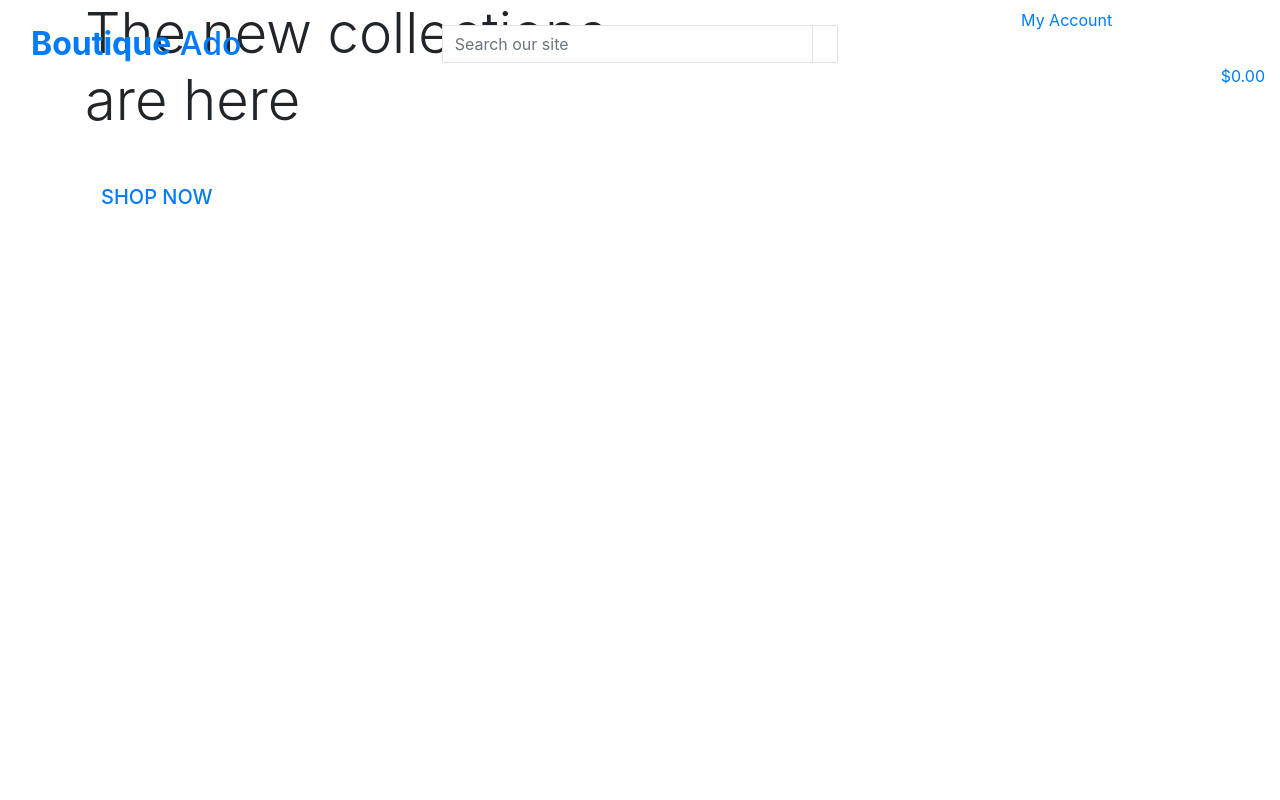
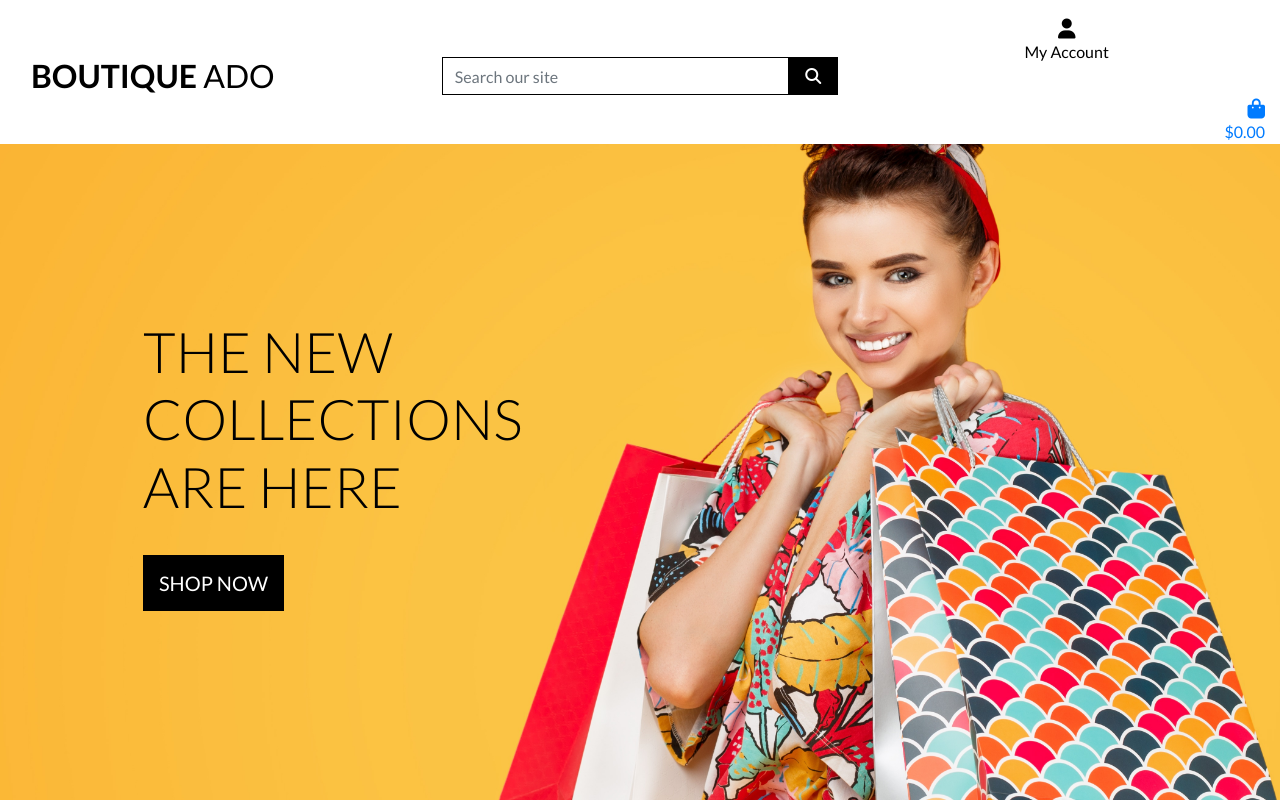
Before and after one commit to mikiburgess/Boutique_Ado, a Django app: page / in a window 1280 px wide. Run offline with Django 3.2, Linux system fonts and the light colour scheme; some libraries are stand-ins or nearby versions.

Commit message:
UPDATE: Complete home page header and css

```diff
--- a/boutique_ado/urls.py
+++ b/boutique_ado/urls.py
@@ -15,9 +15,11 @@ Including another URLconf
 """
 from django.contrib import admin
 from django.urls import path, include
+from django.conf import settings
+from django.conf.urls.static import static
 
 urlpatterns = [
     path('admin/', admin.site.urls),
     path('accounts/', include('allauth.urls')),
     path('', include('home.urls')),
-]
+] + static(settings.MEDIA_URL, document_root=settings.MEDIA_ROOT)
--- /dev/null
+++ b/static/css/base.css
@@ -0,0 +1,84 @@
+/* Allow h-100 classes and vertical centering to work */
+html {
+    height: 100%;
+}
+
+/* ensure background image stays center of page */
+body {
+    background: url('../../media/homepage_background_cropped.jpg') no-repeat center center fixed;
+    background-size: cover;
+    height: calc(100vh - 164px);
+    color: #555;
+    font-family: 'Lato';
+}
+
+/* from Bulma. Ensures font awesome icons stay centered and correctly sized, unless we change it */
+.icon {
+    align-items: center;
+    display: inline-flex;
+    justify-content: center;
+    height: 1.5rem;
+    width: 1.5rem;
+}
+
+.logo-font {
+    text-transform: uppercase;
+}
+
+.main-logo-link {
+    width: fit-content;
+}
+
+.shop-now-button {
+    background: black;
+    color: white;
+    min-width: 260px;
+}
+
+.btn-black {
+    background: black;
+    color: white;
+}
+
+.shop-now-button:hover,
+.shop-now-button:active,
+.shop-now-button:focus,
+.btn-black:hover,
+.btn-black:active,
+.btn-black:focus {
+    background: #222;
+    color: white;
+}
+
+.text-black {
+    color: #000 !important;
+}
+
+.border-black {
+    border: 1px solid black !important;
+}
+
+
+/* -------------------------------------------- MEDIA QUERIES */
+
+/* Slightly larger container on xl screens */
+@media (min-width: 1200px) {
+    .container {
+        max-width: 80%;
+    }
+}
+
+/* fixed top navbar only on medium and up */
+@media (min-width: 992px) {
+    .fixed-top-desktop-only {
+        position: fixed;
+        top: 0;
+        right: 0;
+        left: 0;
+        z-index: 1030;
+    }
+
+    .header-container {
+        padding-top: 164px;
+    }
+}
--- a/templates/base.html
+++ b/templates/base.html
@@ -1,3 +1,5 @@
+{% load static %}
+
 <!doctype html>
 <html lang="en">
   <head>
@@ -13,7 +15,11 @@
 
     <!-- Stylesheets -->
     {% block core_css %}
-        <link rel="stylesheet" href="https://cdn.jsdelivr.net/npm/bootstrap@4.6.2/dist/css/bootstrap.min.css" integrity="sha384-xOolHFLEh07PJGoPkLv1IbcEPTNtaed2xpHsD9ESMhqIYd0nLMwNLD69Npy4HI+N" crossorigin="anonymous">
+      <link rel="stylesheet" href="https://cdn.jsdelivr.net/npm/bootstrap@4.6.2/dist/css/bootstrap.min.css" integrity="sha384-xOolHFLEh07PJGoPkLv1IbcEPTNtaed2xpHsD9ESMhqIYd0nLMwNLD69Npy4HI+N" crossorigin="anonymous">
+      <link rel="preconnect" href="https://fonts.googleapis.com">
+      <link rel="preconnect" href="https://fonts.gstatic.com" crossorigin>
+      <link rel="stylesheet" href="https://fonts.googleapis.com/css2?family=Lato:ital,wght@0,100;0,300;0,400;0,700;0,900;1,100;1,300;1,400;1,700;1,900&display=swap">
+      <link rel="stylesheet" href="{% static 'css/base.css' %}">
     {% endblock %}
 
     {% block extra_css %}
@@ -21,6 +27,7 @@
 
     <!-- Scripts -->
     {% block core_js%}
+        <script src="https://kit.fontawesome.com/51e3d0ab39.js" crossorigin="anonymous"></script>
         <script src="https://cdn.jsdelivr.net/npm/jquery@3.5.1/dist/jquery.min.js" integrity="sha256-9/aliU8dGd2tb6OSsuzixeV4y/faTqgFtohetphbbj0=" crossorigin="anonymous"></script>
         <script src="https://cdn.jsdelivr.net/npm/popper.js@1.16.1/dist/umd/popper.min.js" integrity="sha384-9/reFTGAW83EW2RDu2S0VKaIzap3H66lZH81PoYlFhbGU+6BZp6G7niu735Sk7lN" crossorigin="anonymous"></script>
         <script src="https://cdn.jsdelivr.net/npm/bootstrap@4.6.2/dist/js/bootstrap.min.js" integrity="sha384-+sLIOodYLS7CIrQpBjl+C7nPvqq+FbNUBDunl/OZv93DB7Ln/533i8e/mZXLi/P+" crossorigin="anonymous"></script>
@@ -34,7 +41,7 @@
 
   <body>
     <header class="container-fluid fixed-top">
-      <div class="row">
+      <div id="topnav" class="row bg-white pt-lg-2 d-none d-lg-flex">
         <div class="col-12 col-lg-4 my-auto py-1 py-lg-0 text-center text-lg-left">
           <a href="{% url 'home' %}" class="nav-link main-logo-link">
             <h2 class="logo-font text-black my-0"><strong>Boutique</strong> Ado</h2>
```
Also changed, not shown: boutique_ado/settings.py (+7 -2 lines), media/homepage_background_cropped.jpg (added).
